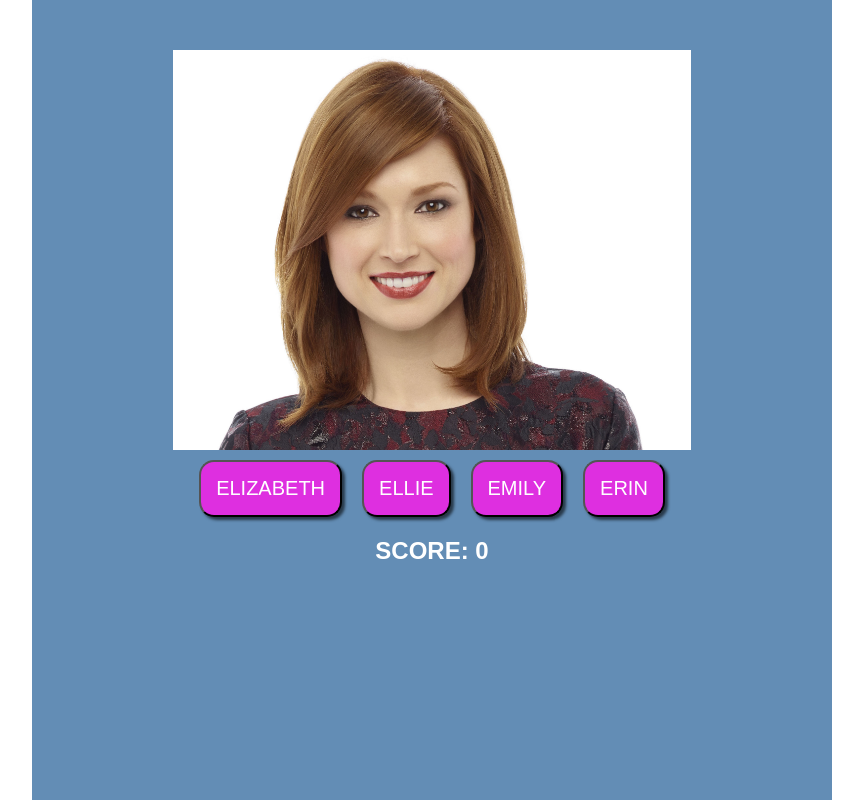
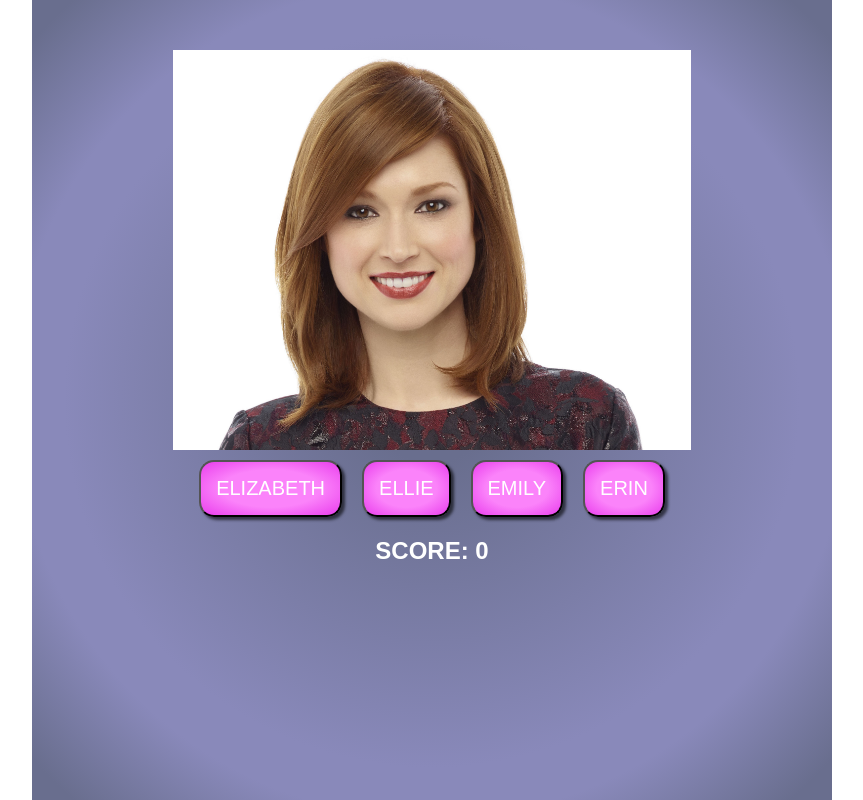
Before and after one commit to kyledavelaar/B-List-Trivia, a React (Create React App) app: page / in a window 1280 px wide. Shown: the top 800 px of the page, without its empty margins (208-1071 px from the left). Built offline with nearby package versions, Linux system fonts and the light colour scheme.

Commit message:
add gradients

```diff
--- a/src/App.css
+++ b/src/App.css
@@ -11,9 +11,18 @@ body {
   text-align: center;
   display: block;
   margin: auto;
-  background-color:rgb(38.8%, 55.3%, 71%);
-  height: 1000px;
+  /*background-color:rgb(38.8%, 55.3%, 71%);*/
+  height: 800px;
   width: 800px;
+/* Permalink - use to edit and share this gradient: http://colorzilla.com/gradient-editor/#696e8e+11,8989ba+65,8989ba+65,8989ba+74,8989ba+74,696e8e+95 */
+background: #696e8e; /* Old browsers */
+background: -moz-radial-gradient(center, ellipse cover,  #696e8e 11%, #8989ba 65%, #8989ba 65%, #8989ba 74%, #8989ba 74%, #696e8e 95%); /* FF3.6-15 */
+background: -webkit-radial-gradient(center, ellipse cover,  #696e8e 11%,#8989ba 65%,#8989ba 65%,#8989ba 74%,#8989ba 74%,#696e8e 95%); /* Chrome10-25,Safari5.1-6 */
+background: radial-gradient(ellipse at center,  #696e8e 11%,#8989ba 65%,#8989ba 65%,#8989ba 74%,#8989ba 74%,#696e8e 95%); /* W3C, IE10+, FF16+, Chrome26+, Opera12+, Safari7+ */
+filter: progid:DXImageTransform.Microsoft.gradient( startColorstr='#696e8e', endColorstr='#696e8e',GradientType=1 ); /* IE6-9 fallback on horizontal gradient */
+
+
+
 }
 
 .img {
@@ -30,12 +39,18 @@ body {
   text-transform: uppercase;
   color: white;
   font-weight: 300;
-  background-color: rgb(86.9%, 18.5%, 87.8%);
+  /*background-color: rgb(86.9%, 18.5%, 87.8%);*/
   padding: 15px;
   border-radius: 15px;
   margin: 10px;
   box-shadow: 3px 3px 3px rgba(0,0,0,0.6);
-  transition: all 0.07s;
+  /* Permalink - use to edit and share this gradient: http://colorzilla.com/gradient-editor/#fb83fa+0,fb83fa+50,e93cec+100 */
+background: #fb83fa; /* Old browsers */
+background: -moz-radial-gradient(center, ellipse cover,  #fb83fa 0%, #fb83fa 50%, #e93cec 100%); /* FF3.6-15 */
+background: -webkit-radial-gradient(center, ellipse cover,  #fb83fa 0%,#fb83fa 50%,#e93cec 100%); /* Chrome10-25,Safari5.1-6 */
+background: radial-gradient(ellipse at center,  #fb83fa 0%,#fb83fa 50%,#e93cec 100%); /* W3C, IE10+, FF16+, Chrome26+, Opera12+, Safari7+ */
+filter: progid:DXImageTransform.Microsoft.gradient( startColorstr='#fb83fa', endColorstr='#e93cec',GradientType=1 ); /* IE6-9 fallback on horizontal gradient */
+
 }
 
 .score {
```
